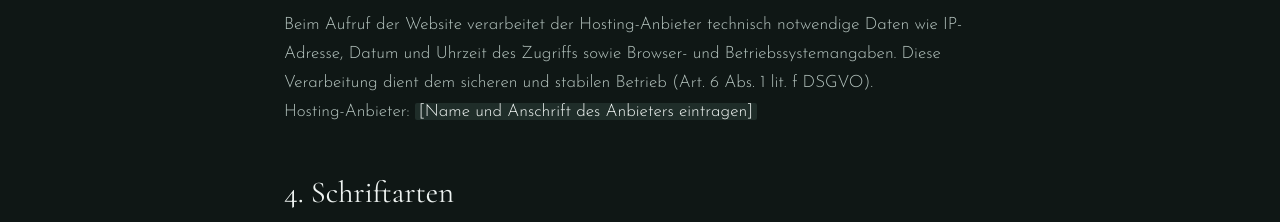
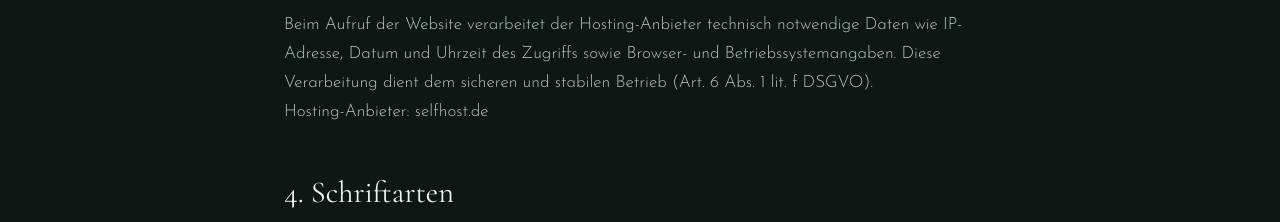
Before and after one commit to squid1406-dev/json, a plain HTML site: page stephanie-glaeser-de/datenschutz.html in a window 1280 px wide. Shown: the part 687-909 px from the top of the page. Drawn offline with nearby package versions, Linux system fonts and the light colour scheme.

Commit message:
Datenschutz: Hosting-Anbieter selfhost.de eingetragen
Co-Authored-By: Claude Haiku 5.5 <noreply@anthropic.com>
Claude-Session: https://claude.ai/code/session_012YizkZm5kBYR8yKpq7dj3g

```diff
--- a/stephanie-glaeser-de/datenschutz.html
+++ b/stephanie-glaeser-de/datenschutz.html
@@ -60,7 +60,7 @@
 
     <h2>3. Hosting und Server-Logdateien</h2>
     <p>Beim Aufruf der Website verarbeitet der Hosting-Anbieter technisch notwendige Daten wie IP-Adresse, Datum und Uhrzeit des Zugriffs sowie Browser- und Betriebssystemangaben. Diese Verarbeitung dient dem sicheren und stabilen Betrieb (Art. 6 Abs. 1 lit. f DSGVO).<br>
-    Hosting-Anbieter: <span class="ph">[Name und Anschrift des Anbieters eintragen]</span></p>
+    Hosting-Anbieter: selfhost.de</p>
 
     <h2>4. Schriftarten</h2>
     <p>Diese Website lädt Schriftarten von Google Fonts. Dabei wird deine IP-Adresse an Server von Google übertragen. Die Einbindung dient einer einheitlichen Darstellung (Art. 6 Abs. 1 lit. f DSGVO). Weitere Informationen findest du in der Datenschutzerklärung von Google unter <a href="https://policies.google.com/privacy" target="_blank" rel="noopener">policies.google.com/privacy</a>.</p>
@@ -79,8 +79,6 @@
 
     <h2>9. Stand</h2>
     <p>November 2026. Ich passe diese Datenschutzerklärung an, sobald sich die Website oder die rechtlichen Anforderungen ändern.</p>
-
-    <div class="note"><p>Hinweis: Platzhalter in eckigen Klammern bitte vor der Veröffentlichung ergänzen. Die Erklärung ist eine Vorlage und ersetzt keine Rechtsberatung.</p></div>
   </div>
 </main>
 <footer>
```
Also changed, not shown: stephanie-glaeser-de/vorschau/datenschutz-vorschau.html (+1 -3 lines).
